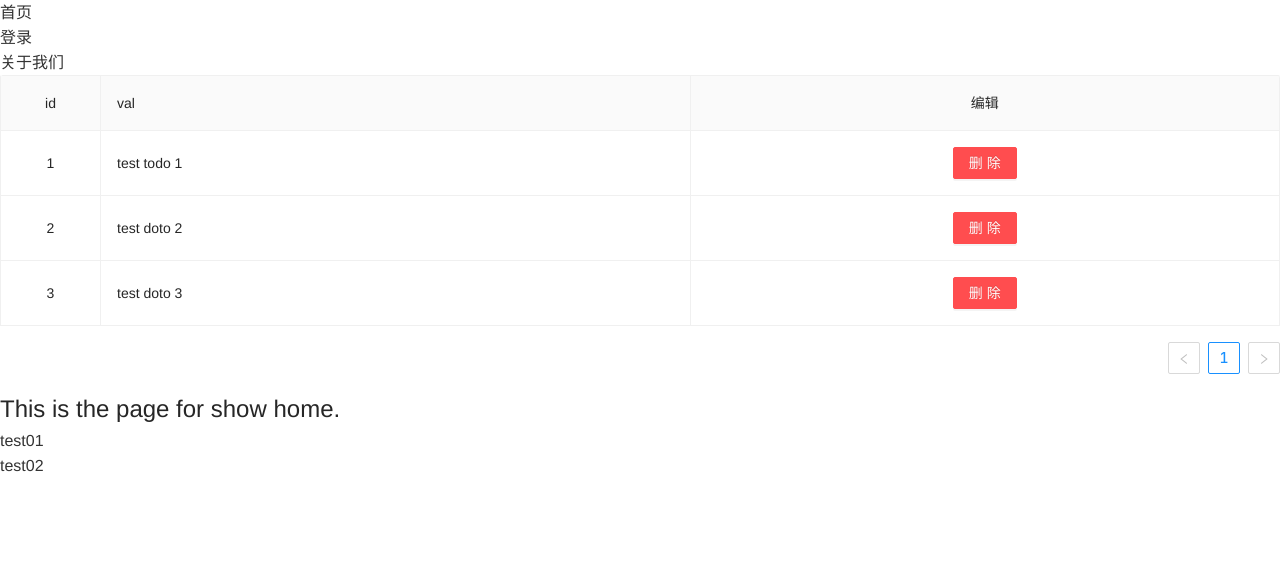
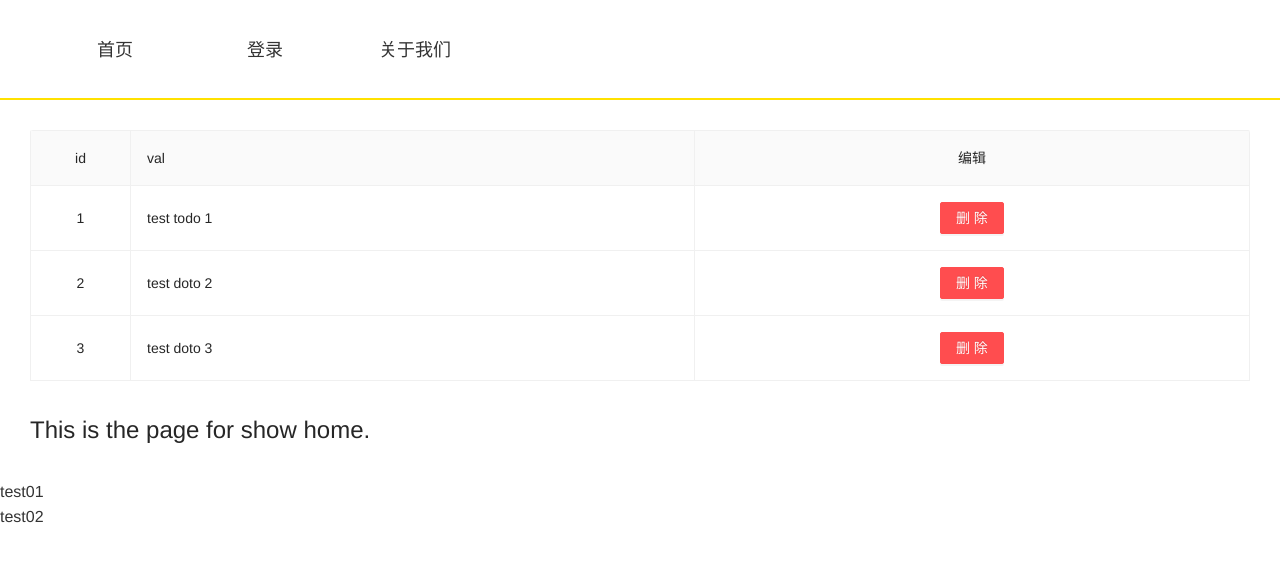
Before and after one commit to LaPoJ/react-template, a React (Create React App) app: page / in a window 1280 px wide. Shown: the top 562 px of the page. Built offline with nearby package versions, Linux system fonts and the light colour scheme.

Commit message:
style(home):chang style with use sass

```diff
--- a/src/App.js
+++ b/src/App.js
@@ -1,17 +1,25 @@
-import { Link } from 'react-router-dom';
-import { renderRoutes } from 'react-router-config'
+import { Link } from "react-router-dom"
+import { renderRoutes } from "react-router-config"
 
 function App({ route }) {
   return (
     <div className="App">
-        <ul>
-          <li><Link to="/home">首页</Link></li>
-          <li><Link to="/login">登录</Link></li>
-          <li><Link to="/about">关于我们</Link></li>
-      </ul>
-      { renderRoutes(route.routes) }
+      <div className="header">
+        <ul className="clearfix">
+          <li>
+            <Link to="/home">首页</Link>
+          </li>
+          <li>
+            <Link to="/login">登录</Link>
+          </li>
+          <li>
+            <Link to="/about">关于我们</Link>
+          </li>
+        </ul>
+      </div>
+      {renderRoutes(route.routes)}
     </div>
-  );
+  )
 }
 
-export default App;
+export default App
--- /dev/null
+++ b/src/assets/css/app.scss
@@ -0,0 +1,22 @@
+.App {
+  .header {
+    width: 100%;
+    height:100px;
+    font-size: 18px;
+    border-bottom: 2px solid #ffe100;
+    ul {
+      width: 1200px;
+      height: 100%;
+      text-align: center;
+      margin: 0 auto;
+      li {
+        float: left;
+        width: 150px;
+        line-height:100px;
+      }
+    }
+  }
+  h2 {
+    margin: 30px;
+  }
+}
--- /dev/null
+++ b/src/assets/css/home.scss
@@ -0,0 +1,3 @@
+.todolist {
+  margin: 30px;
+}
--- a/src/assets/css/index.scss
+++ b/src/assets/css/index.scss
@@ -1,4 +1,6 @@
 @import '~antd/dist/antd.css';
+@import './home.scss';
+@import './app.scss';
 
 * {
   padding: 0;
--- a/src/pages/Home/index.jsx
+++ b/src/pages/Home/index.jsx
@@ -71,11 +71,12 @@ export default class Home extends Component {
   render() {
     return (
       <React.Fragment>
-				<Table
+        <Table
+          className="todolist"
 					columns={this.state.tableColumns}
-					dataSource={this.state.todoList.list}
+          dataSource={this.state.todoList.list}
+          pagination={ {hideOnSinglePage: true}  }
 					bordered
-					sticky
 				/>
         <h2>This is the page for show home.</h2>
         <ul>
```
